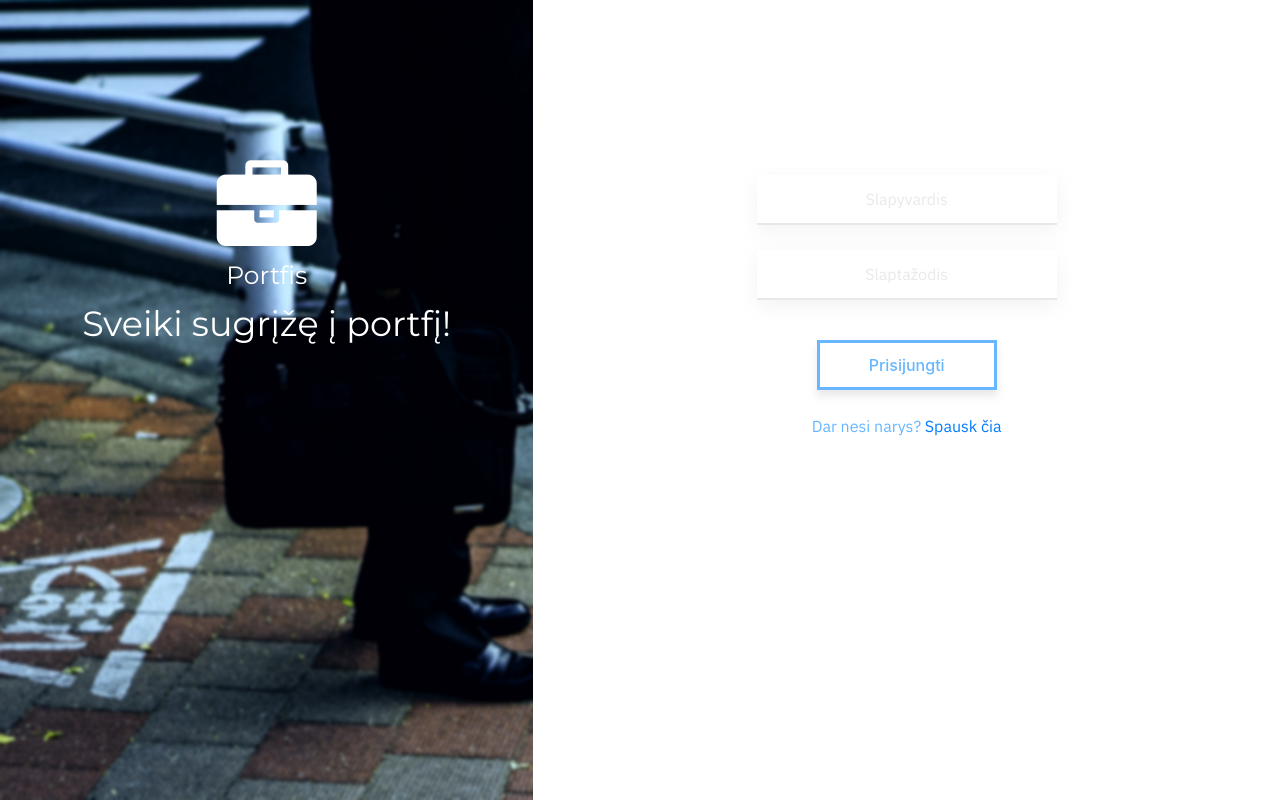
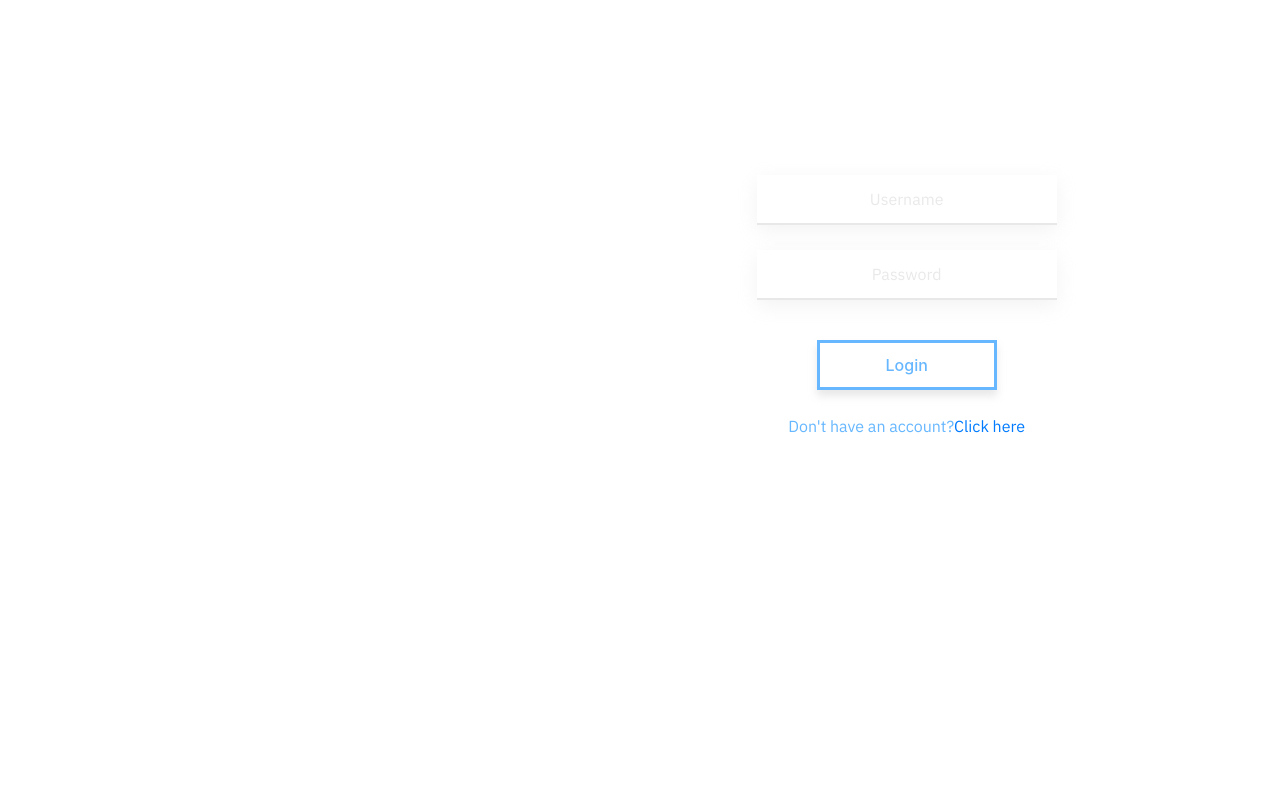
Before and after one commit to begrd/Single-Page-Website-Builder, a PHP site: page /login.php in a window 1280 px wide. Run offline with PHP 8.4, Linux system fonts and the light colour scheme; some libraries are stand-ins or nearby versions.

Commit message:
Update login.php

```diff
--- a/login.php
+++ b/login.php
@@ -19,11 +19,11 @@
 
 <div class="row">
 
-<div class="col-5 desinePuse">
+<div class="col-5 extraCss">
 <div class="centerContent">
 <i class="fa fa-briefcase logo"></i>
-<h1 class="pagrindinisH1">Portfis</h1>
-<h1 class="pagrindinisH2">Sveiki sugrįžę į portfį!</h1>
+<h1 class="pagrindinisH1">Single page website builder</h1>
+<h1 class="pagrindinisH2">Welcome back!</h1>
 </div>
 </div>
 
@@ -32,10 +32,10 @@
 <div class="main">
 <form method="post" action="login_process.php" class="registracijosForma">
 
-<input placeholder="Slapyvardis" name="vartotojas" class="ivestis_1"/><br>
-<input placeholder="Slaptažodis" type="password" name="pass" class="ivestis_1"><br>
-<button type="submit" name="jungtis" class="regLogMygtukas"> Prisijungti</button><br><br>
-<p class="tekstasRegPrisi_2">Dar nesi narys? <a href="register.php">Spausk čia</a></p>
+<input placeholder="Username" name="user" class="ivestis_1"/><br>
+<input placeholder="Password" type="password" name="pass" class="ivestis_1"><br>
+<button type="submit" name="jungtis" class="regLogMygtukas"> Login</button><br><br>
+<p class="tekstasRegPrisi_2">Don't have an account?<a href="register.php">Click here</a></p>
 </div>
 
 
```
